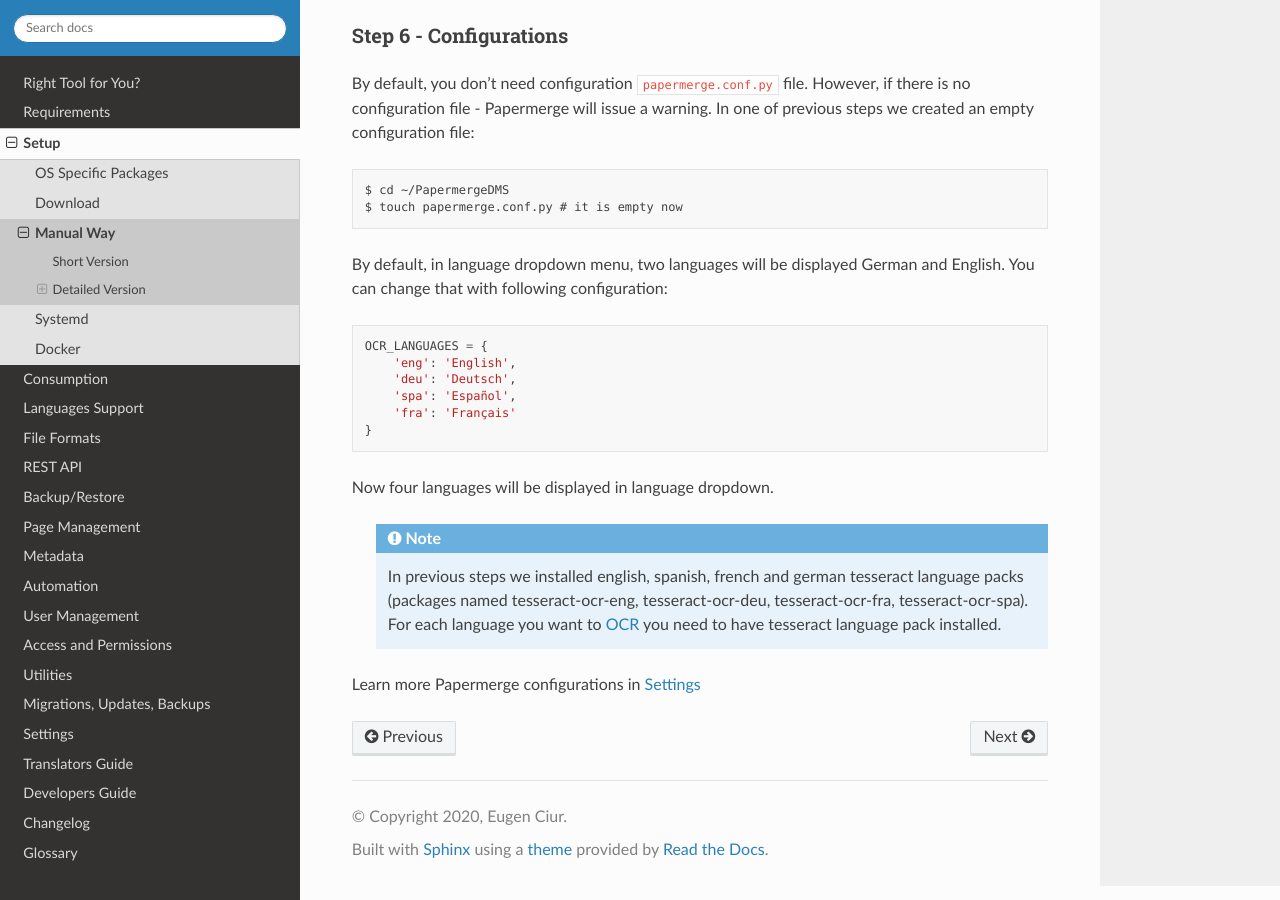
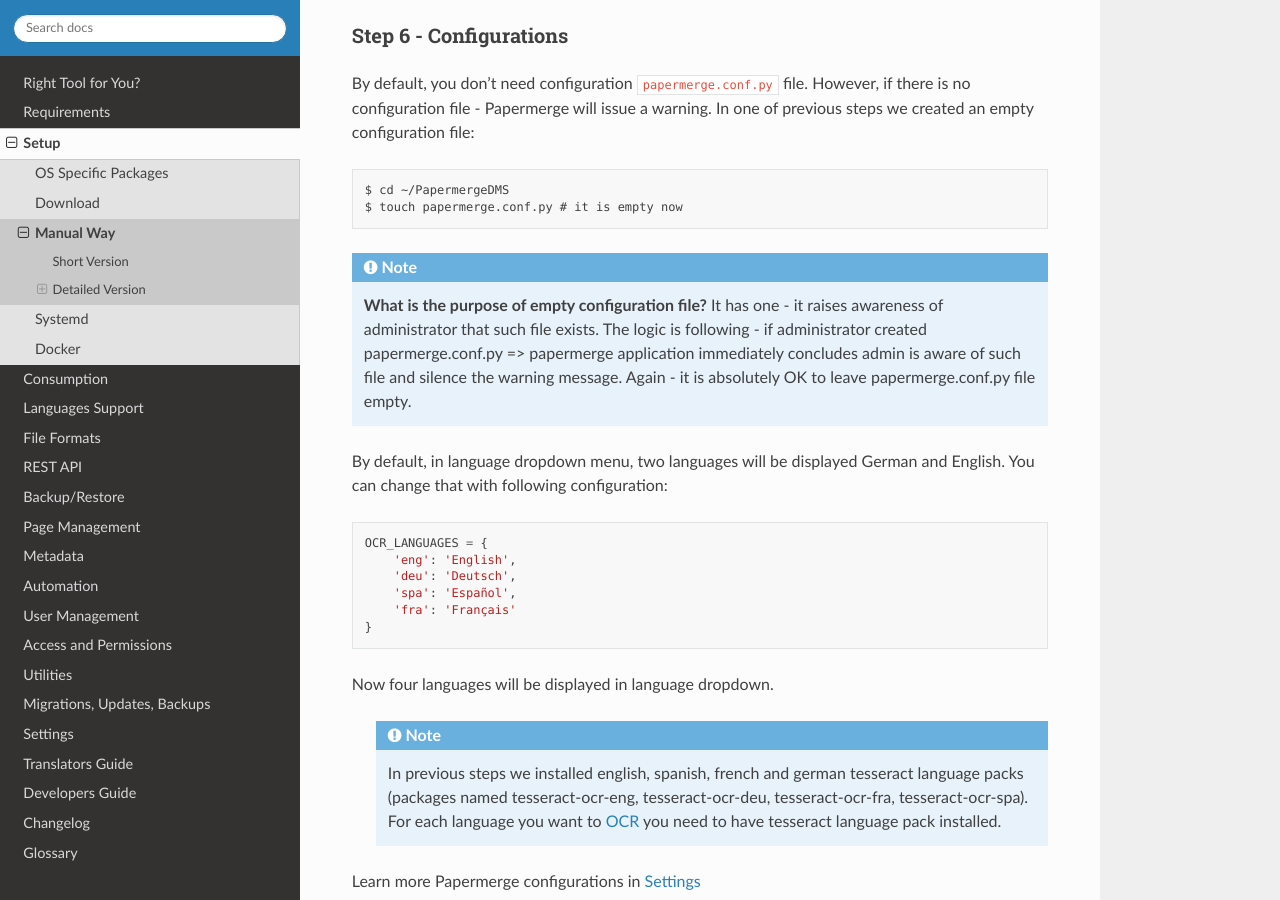
Before and after one commit to ciur/papermerge, a Sphinx documentation site: the page built from docs/source/setup/manual_way.rst, in a window 1280 px wide and 900 px high, scrolled down 8926 px. Built offline with Sphinx 7.4.7 and the Read the Docs theme 2.0.0, drawn with Linux system fonts in a browser that asks for light colours.

Commit message:
Update documentation. Comment out all values in papermerge.conf.py - as all values have a default.

```diff
--- a/docs/source/setup/manual_way.rst
+++ b/docs/source/setup/manual_way.rst
@@ -370,6 +370,16 @@
     $ cd ~/PapermergeDMS
     $ touch papermerge.conf.py # it is empty now
 
+.. note::
+
+    **What is the purpose of empty configuration file?** It has one - it raises
+    awareness of administrator that such file exists. The logic is following -
+    if administrator created papermerge.conf.py => papermerge application
+    immediately concludes admin is aware of such file and silence the warning
+    message. Again - it is absolutely OK to leave papermerge.conf.py file
+    empty.
+
+
 By default, in language dropdown menu, two languages will be displayed German and English.
 You can change that with following configuration::
 
```
Also changed, not shown: 1 other file.
